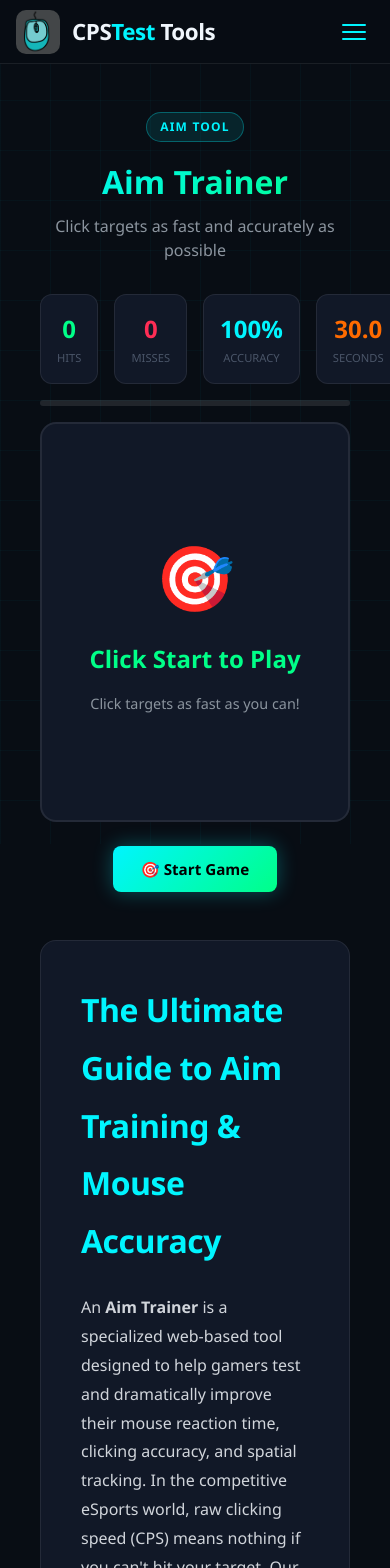
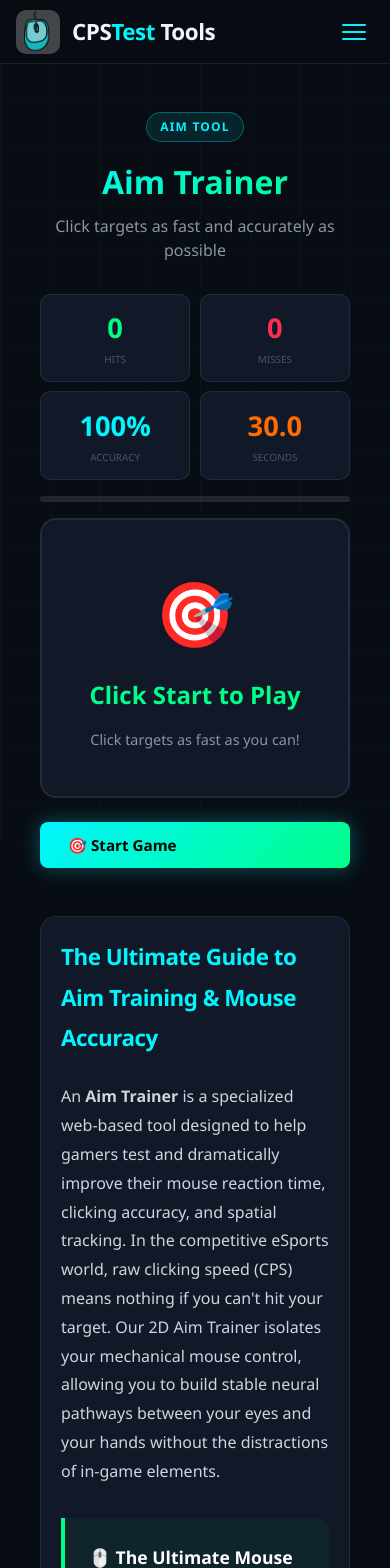
Before and after one commit to fahadhassan7635-stack/Cps-Test-Tool, a React (Vite) app: page /aim-trainer in a window 390 px wide. Shown: the top 1568 px of the page. Built offline with nearby package versions, Linux system fonts and the light colour scheme.

Commit message:
Update AimTrainerPage.tsx

```diff
--- a/src/pages/AimTrainerPage.tsx
+++ b/src/pages/AimTrainerPage.tsx
@@ -27,8 +27,6 @@ export default function AimTrainerPage() {
     const y = size / 2 + Math.random() * (rect.height - size);
     const id = ++targetId.current;
     setTargets(prev => [...prev.slice(-4), { id, x, y, size }]);
-
-    // Auto remove after 2s
     setTimeout(() => {
       setTargets(prev => prev.filter(t => t.id !== id));
     }, 2000);
@@ -93,35 +91,115 @@ export default function AimTrainerPage() {
 
   return (
     <div style={{ maxWidth: '900px', margin: '0 auto', padding: '2rem 1.5rem' }}>
+
+      <style>{`
+        /* ── Aim Trainer Mobile Fixes ── */
+        @media (max-width: 600px) {
+          .aim-page-wrap {
+            padding: 1.25rem 0.75rem !important;
+          }
+
+          /* Stats: 2x2 grid on mobile instead of 4-in-a-row */
+          .aim-stats-grid {
+            grid-template-columns: repeat(2, 1fr) !important;
+            gap: 0.6rem !important;
+          }
+          .aim-stat-card {
+            padding: 0.85rem 0.5rem !important;
+            border-radius: 10px !important;
+          }
+          .aim-stat-value {
+            font-size: clamp(1.4rem, 7vw, 2.2rem) !important;
+          }
+          .aim-stat-label {
+            font-size: 0.62rem !important;
+          }
+
+          /* Game area shorter on mobile */
+          .aim-game-area {
+            height: 280px !important;
+          }
+
+          /* Buttons stack on mobile */
+          .aim-controls {
+            flex-direction: column !important;
+            align-items: stretch !important;
+            gap: 0.6rem !important;
+          }
+          .aim-controls button {
+            width: 100% !important;
+          }
+
+          /* Games grid 2 columns */
+          .aim-games-grid {
+            grid-template-columns: repeat(2, 1fr) !important;
+            gap: 0.6rem !important;
+          }
+
+          /* SEO article padding */
+          .aim-article-wrap {
+            padding: 1.25rem !important;
+          }
+          .aim-article-wrap h2 {
+            font-size: 1.4rem !important;
+          }
+          .aim-article-wrap h3 {
+            font-size: 1.1rem !important;
+          }
+
+          /* History rows */
+          .aim-history-row {
+            font-size: 0.8rem !important;
+            padding: 0.6rem 1rem !important;
+          }
+        }
+      `}</style>
+
+      {/* ── HEADER ── */}
       <div style={{ textAlign: 'center', marginBottom: '2rem' }}>
         <div className="section-label">Aim Tool</div>
         <h1 className="tool-title">Aim Trainer</h1>
         <p className="tool-subtitle">Click targets as fast and accurately as possible</p>
       </div>
 
-      {/* Stats */}
-      <div style={{ display: 'grid', gridTemplateColumns: 'repeat(4, 1fr)', gap: '1rem', marginBottom: '1rem' }}>
+      {/* ── STATS CARDS ── */}
+      <div
+        className="aim-stats-grid"
+        style={{ display: 'grid', gridTemplateColumns: 'repeat(4, 1fr)', gap: '1rem', marginBottom: '1rem' }}
+      >
         {[
-          { value: score, label: 'Hits', color: 'var(--neon-green)' },
-          { value: misses, label: 'Misses', color: 'var(--neon-red)' },
-          { value: `${acc}%`, label: 'Accuracy', color: 'var(--neon-cyan)' },
-          { value: timeLeft.toFixed(1), label: 'Seconds', color: 'var(--neon-orange)' },
+          { value: score,              label: 'Hits',     color: 'var(--neon-green)'  },
+          { value: misses,             label: 'Misses',   color: 'var(--neon-red)'    },
+          { value: `${acc}%`,          label: 'Accuracy', color: 'var(--neon-cyan)'   },
+          { value: timeLeft.toFixed(1),label: 'Seconds',  color: 'var(--neon-orange)' },
         ].map(s => (
-          <div key={s.label} style={{ background: 'var(--bg-card)', border: '1px solid var(--border)', borderRadius: '12px', padding: '1rem', textAlign: 'center' }}>
-            <div style={{ fontSize: 'clamp(1.5rem, 4vw, 2.5rem)', fontWeight: '900', color: s.color }}>{s.value}</div>
-            <div style={{ fontSize: '0.7rem', color: 'var(--text-muted)', textTransform: 'uppercase', marginTop: '0.2rem' }}>{s.label}</div>
+          <div
+            key={s.label}
+            className="aim-stat-card"
+            style={{ background: 'var(--bg-card)', border: '1px solid var(--border)', borderRadius: '12px', padding: '1rem', textAlign: 'center' }}
+          >
+            <div
+              className="aim-stat-value"
+              style={{ fontSize: 'clamp(1.5rem, 4vw, 2.5rem)', fontWeight: '900', color: s.color }}
+            >{s.value}</div>
+            <div
+              className="aim-stat-label"
+              style={{ fontSize: '0.7rem', color: 'var(--text-muted)', textTransform: 'uppercase', marginTop: '0.2rem' }}
+            >{s.label}</div>
           </div>
         ))}
       </div>
 
+      {/* ── PROGRESS BAR ── */}
       <div className="progress-bar" style={{ marginBottom: '1rem' }}>
         <div className="progress-fill" style={{ width: `${progress}%` }} />
       </div>
 
-      {/* Game area */}
+      {/* ── GAME AREA ── */}
       <div
         ref={areaRef}
         onClick={missClick}
+        className="aim-game-area"
         style={{
           position: 'relative',
           width: '100%',
@@ -152,17 +230,14 @@ export default function AimTrainerPage() {
           </div>
         )}
 
-        {/* Targets */}
         {targets.map(t => (
           <div
             key={t.id}
             onClick={(e) => hitTarget(t.id, e)}
             style={{
               position: 'absolute',
-              left: t.x,
-              top: t.y,
-              width: t.size,
-              height: t.size,
+              left: t.x, top: t.y,
+              width: t.size, height: t.size,
               borderRadius: '50%',
               transform: 'translate(-50%, -50%)',
               background: 'radial-gradient(circle, rgba(255,45,85,0.9) 30%, rgba(255,107,0,0.7) 70%)',
@@ -170,23 +245,19 @@ export default function AimTrainerPage() {
               cursor: 'crosshair',
               animation: 'target-appear 0.15s ease forwards',
               boxShadow: '0 0 20px rgba(255,45,85,0.5)',
-              display: 'flex',
-              alignItems: 'center',
-              justifyContent: 'center',
+              display: 'flex', alignItems: 'center', justifyContent: 'center',
             }}
           >
-            <div style={{
-              width: t.size * 0.3,
-              height: t.size * 0.3,
-              borderRadius: '50%',
-              background: 'rgba(255,255,255,0.9)',
-            }} />
+            <div style={{ width: t.size * 0.3, height: t.size * 0.3, borderRadius: '50%', background: 'rgba(255,255,255,0.9)' }} />
           </div>
         ))}
       </div>
 
-      {/* Controls */}
-      <div style={{ display: 'flex', gap: '1rem', justifyContent: 'center', marginBottom: '2rem' }}>
+      {/* ── CONTROLS ── */}
+      <div
+        className="aim-controls"
+        style={{ display: 'flex', gap: '1rem', justifyContent: 'center', marginBottom: '2rem' }}
+      >
         {phase !== 'running' && (
           <button className="btn btn-primary" onClick={startGame}>
             {phase === 'done' ? '▶ Play Again' : '🎯 Start Game'}
@@ -200,12 +271,16 @@ export default function AimTrainerPage() {
         )}
       </div>
 
-      {/* History */}
+      {/* ── SESSION HISTORY ── */}
       {history.length > 0 && (
         <div style={{ background: 'var(--bg-card)', border: '1px solid var(--border)', borderRadius: '16px', overflow: 'hidden', marginBottom: '3rem' }}>
           <div style={{ padding: '1rem 1.25rem', borderBottom: '1px solid var(--border)', fontWeight: '700', fontSize: '0.9rem', color: 'var(--neon-cyan)' }}>📊 Session History</div>
           {history.map((h, i) => (
-            <div key={i} style={{ display: 'flex', justifyContent: 'space-between', alignItems: 'center', padding: '0.75rem 1.25rem', fontSize: '0.875rem', borderBottom: i < history.length - 1 ? '1px solid var(--border)' : 'none' }}>
+            <div
+              key={i}
+              className="aim-history-row"
+              style={{ display: 'flex', justifyContent: 'space-between', alignItems: 'center', padding: '0.75rem 1.25rem', fontSize: '0.875rem', borderBottom: i < history.length - 1 ? '1px solid var(--border)' : 'none' }}
+            >
               <span style={{ color: 'var(--text-muted)' }}>#{history.length - i}</span>
               <span style={{ color: 'var(--neon-green)', fontWeight: '700' }}>{h.score} hits</span>
               <span style={{ color: 'var(--neon-cyan)' }}>{h.acc}% acc</span>
@@ -214,8 +289,8 @@ export default function AimTrainerPage() {
         </div>
       )}
 
-      {/* ================= MASSIVE SEO ARTICLE SECTION START ================= */}
-      <div style={{ background: 'var(--bg-card)', border: '1px solid var(--border)', borderRadius: '16px', padding: '2.5rem', marginTop: '3rem' }}>
+      {/* ── SEO ARTICLE ── */}
+      <div className="aim-article-wrap" style={{ background: 'var(--bg-card)', border: '1px solid var(--border)', borderRadius: '16px', padding: '2.5rem', marginTop: '3rem' }}>
         <article style={{ color: 'var(--text-secondary)', fontSize: '0.95rem', lineHeight: '1.8' }}>
 
           <h2 style={{ fontWeight: '800', fontSize: '2rem', marginBottom: '1.5rem', color: 'var(--neon-cyan)', marginTop: '0', letterSpacing: '-0.5px' }}>
@@ -226,7 +301,6 @@ export default function AimTrainerPage() {
             An <strong>Aim Trainer</strong> is a specialized web-based tool designed to help gamers test and dramatically improve their mouse reaction time, clicking accuracy, and spatial tracking. In the competitive eSports world, raw clicking speed (CPS) means nothing if you can't hit your target. Our 2D Aim Trainer isolates your mechanical mouse control, allowing you to build stable neural pathways between your eyes and your hands without the distractions of in-game elements.
           </p>
 
-          {/* New Mouse & Sensor Check */}
           <div style={{ background: 'rgba(0, 255, 136, 0.05)', borderLeft: '4px solid var(--neon-green)', borderRadius: '0 12px 12px 0', padding: '1.5rem', marginBottom: '2.5rem' }}>
             <h3 style={{ color: '#fff', fontSize: '1.3rem', fontWeight: '700', marginTop: '0', marginBottom: '0.5rem', display: 'flex', alignItems: 'center', gap: '8px' }}>
               🖱️ The Ultimate Mouse Sensor Check
@@ -243,7 +317,10 @@ export default function AimTrainerPage() {
             Precision and speed are universally rewarded across almost every gaming genre. Regular practice on our aim tool translates into noticeable performance boosts in the following massively popular titles:
           </p>
 
-          <div style={{ display: 'grid', gridTemplateColumns: 'repeat(auto-fill, minmax(180px, 1fr))', gap: '1rem', marginBottom: '3rem' }}>
+          <div
+            className="aim-games-grid"
+            style={{ display: 'grid', gridTemplateColumns: 'repeat(auto-fill, minmax(180px, 1fr))', gap: '1rem', marginBottom: '3rem' }}
+          >
             {['Minecraft', 'Roblox', 'Fortnite', 'Grand Theft Auto V', 'Call of Duty: Warzone', 'League of Legends', 'Counter-Strike 2', 'PUBG: Battlegrounds', 'Genshin Impact', 'Among Us'].map((game) => (
               <div key={game} style={{ background: 'rgba(0,0,0,0.4)', padding: '0.75rem 1rem', borderRadius: '8px', border: '1px solid rgba(255,255,255,0.05)', color: '#e5e7eb', fontWeight: '600', fontSize: '0.9rem', display: 'flex', alignItems: 'center', gap: '8px' }}>
                 <span style={{ color: 'var(--neon-green)' }}>🎯</span> {game}
@@ -251,14 +328,12 @@ export default function AimTrainerPage() {
             ))}
           </div>
 
-          {/* Detailed Q&A / How-To Section tailored for Aiming */}
           <h2 style={{ fontWeight: '800', fontSize: '1.8rem', marginBottom: '1.5rem', color: '#fff', borderBottom: '1px solid var(--border)', paddingBottom: '1rem' }}>
             Pro FPS Strategies & FAQs
           </h2>
 
           <div style={{ display: 'flex', flexDirection: 'column', gap: '2rem' }}>
 
-            {/* Reaction Time & FPS generally */}
             <div>
               <h3 style={{ color: 'var(--neon-cyan)', fontSize: '1.3rem', fontWeight: '700', marginBottom: '0.75rem' }}>
                 How to improve reaction time in FPS games?
@@ -268,7 +343,6 @@ export default function AimTrainerPage() {
               </p>
             </div>
 
-            {/* Valorant / Micro Flicks */}
             <div>
               <h3 style={{ color: 'var(--neon-cyan)', fontSize: '1.3rem', fontWeight: '700', marginBottom: '0.75rem' }}>
                 How to increase clicking precision and flick speed in Valorant?
@@ -278,7 +352,6 @@ export default function AimTrainerPage() {
               </p>
             </div>
 
-            {/* PUBG / Tracking */}
             <div>
               <h3 style={{ color: 'var(--neon-cyan)', fontSize: '1.3rem', fontWeight: '700', marginBottom: '0.75rem' }}>
                 How to improve aiming and tracking in PUBG: Battlegrounds?
@@ -288,7 +361,6 @@ export default function AimTrainerPage() {
               </p>
             </div>
 
-            {/* Minecraft, LoL, etc. */}
             <div>
               <h3 style={{ color: 'var(--neon-cyan)', fontSize: '1.3rem', fontWeight: '700', marginBottom: '0.75rem' }}>
                 Does aim training help in Minecraft, Roblox, or League of Legends?
@@ -302,7 +374,6 @@ export default function AimTrainerPage() {
               </p>
             </div>
 
-            {/* Health & Form Tips */}
             <div style={{ background: 'rgba(255, 107, 0, 0.05)', border: '1px solid rgba(255,107,0,0.2)', padding: '1.5rem', borderRadius: '12px', marginTop: '1rem' }}>
               <h4 style={{ color: 'var(--neon-orange)', fontSize: '1.1rem', fontWeight: '700', margin: '0 0 0.5rem 0' }}>
                 💡 Pro Tip: Arm Aiming vs. Wrist Aiming
@@ -315,7 +386,6 @@ export default function AimTrainerPage() {
           </div>
         </article>
       </div>
-      {/* ================= MASSIVE SEO ARTICLE SECTION END ================= */}
 
     </div>
   );
```
